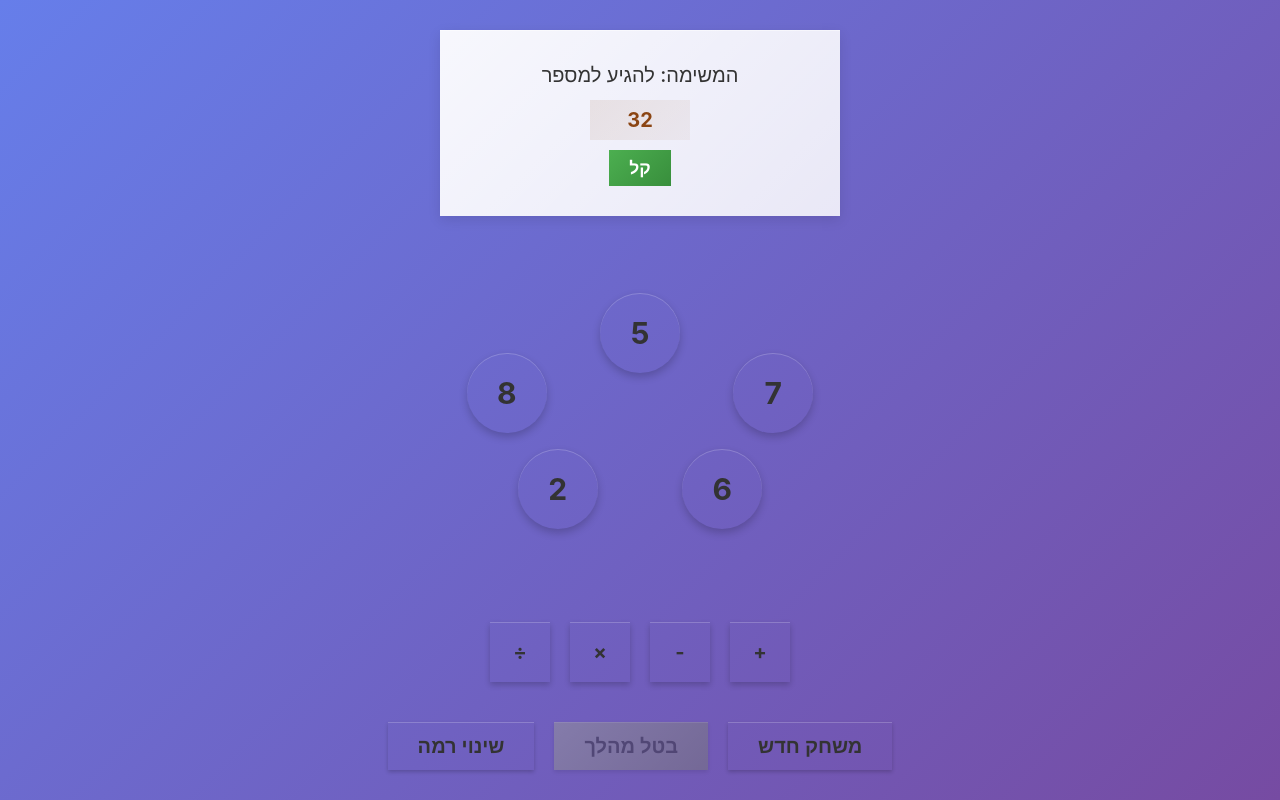
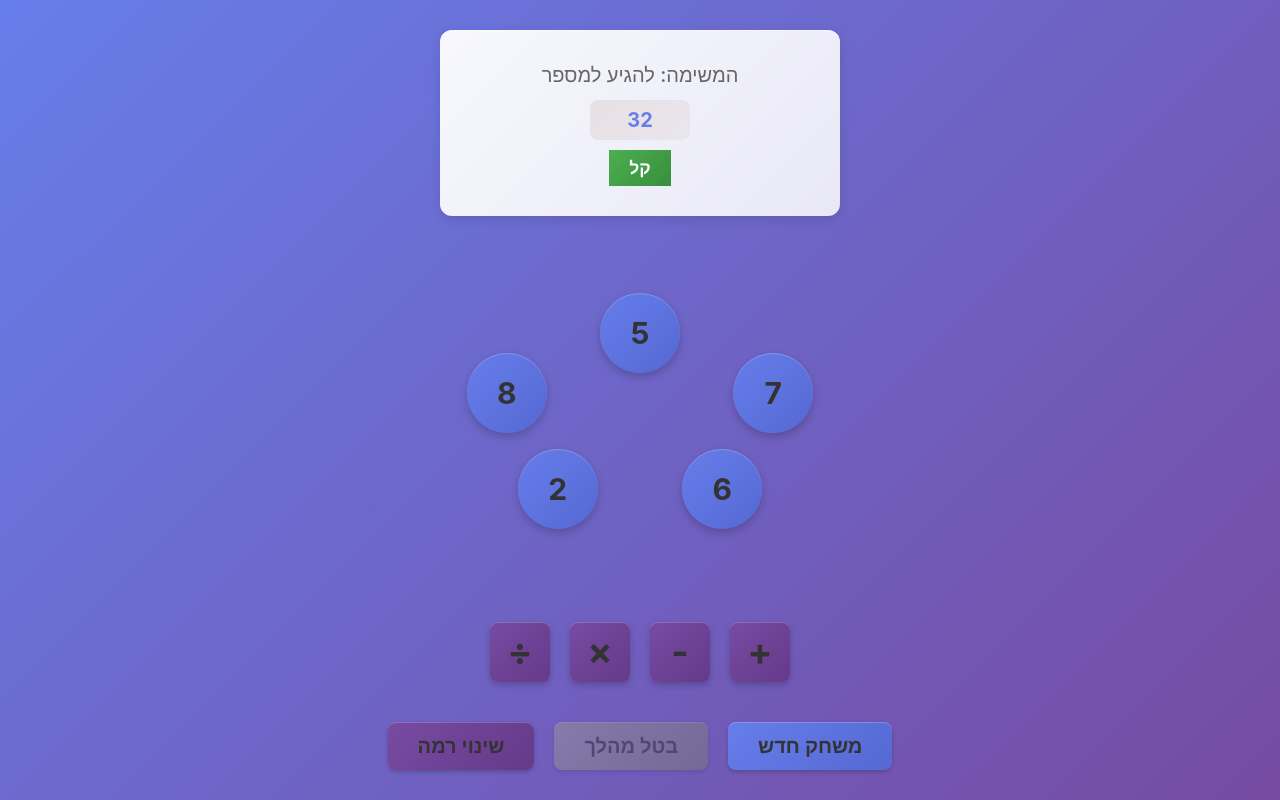
Before and after one commit to zmbq/ptorzot, a Svelte app in the folder PWA/: page / in a window 1280 px wide. Built offline with nearby package versions, Linux system fonts and the light colour scheme.

Commit message:
Fix colors/focus/hover issues

```diff
--- a/PWA/src/components/HistoryDisplay.svelte
+++ b/PWA/src/components/HistoryDisplay.svelte
@@ -21,7 +21,11 @@
     const num1 = getPrintedNumber(play.numbersPre[play.first]);
     const num2 = getPrintedNumber(play.numbersPre[play.second]);
     const op = getOpString(play.op);
-    const result = getPrintedNumber(play.numbersPost[play.first]);
+
+    // The result is at index 'first' in numbersPost, BUT if second < first,
+    // then after removing second, the first index shifts down by 1
+    const resultIndex = play.second < play.first ? play.first - 1 : play.first;
+    const result = getPrintedNumber(play.numbersPost[resultIndex]);
 
     return `${num1} ${op} ${num2} = ${result}`;
   }
--- a/PWA/src/components/NumberButton.svelte
+++ b/PWA/src/components/NumberButton.svelte
@@ -84,14 +84,14 @@
     justify-content: center;
   }
 
-  .number-button:hover:not(:disabled) {
+  .number-button:hover:not(:disabled):not(.selected) {
     transform: translateY(-2px);
     box-shadow:
       0 6px 12px rgba(0, 0, 0, 0.3),
       inset 0 1px 0 rgba(255, 255, 255, 0.3);
   }
 
-  .number-button:active:not(:disabled) {
+  .number-button:active:not(:disabled):not(.selected) {
     transform: translateY(0);
     box-shadow:
       0 2px 4px rgba(0, 0, 0, 0.2),
@@ -110,6 +110,23 @@
       0 0 0 3px rgba(255, 215, 0, 0.5),
       0 4px 8px rgba(0, 0, 0, 0.2),
       inset 0 1px 0 rgba(255, 255, 255, 0.2);
+    transform: scale(1.05);
+  }
+
+  /* Keep yellow border even when hovering over selected button */
+  .number-button.selected:hover:not(:disabled) {
+    box-shadow:
+      0 0 0 3px rgba(255, 215, 0, 0.5),
+      0 6px 12px rgba(0, 0, 0, 0.3),
+      inset 0 1px 0 rgba(255, 255, 255, 0.3);
+    transform: scale(1.05) translateY(-2px);
+  }
+
+  .number-button.selected:active:not(:disabled) {
+    box-shadow:
+      0 0 0 3px rgba(255, 215, 0, 0.5),
+      0 2px 4px rgba(0, 0, 0, 0.2),
+      inset 0 1px 0 rgba(255, 255, 255, 0.1);
     transform: scale(1.05);
   }
 
--- a/PWA/src/components/OperationButton.svelte
+++ b/PWA/src/components/OperationButton.svelte
@@ -85,14 +85,14 @@
     justify-content: center;
   }
 
-  .operation-button:hover:not(:disabled) {
+  .operation-button:hover:not(:disabled):not(.selected) {
     transform: translateY(-2px);
     box-shadow:
       0 5px 10px rgba(0, 0, 0, 0.3),
       inset 0 1px 0 rgba(255, 255, 255, 0.3);
   }
 
-  .operation-button:active:not(:disabled) {
+  .operation-button:active:not(:disabled):not(.selected) {
     transform: translateY(0);
     box-shadow:
       0 2px 4px rgba(0, 0, 0, 0.2),
@@ -111,6 +111,23 @@
       0 0 0 3px rgba(255, 215, 0, 0.5),
       0 3px 6px rgba(0, 0, 0, 0.2),
       inset 0 1px 0 rgba(255, 255, 255, 0.2);
+    transform: scale(1.05);
+  }
+
+  /* Keep yellow border even when hovering over selected button */
+  .operation-button.selected:hover:not(:disabled) {
+    box-shadow:
+      0 0 0 3px rgba(255, 215, 0, 0.5),
+      0 5px 10px rgba(0, 0, 0, 0.3),
+      inset 0 1px 0 rgba(255, 255, 255, 0.3);
+    transform: scale(1.05) translateY(-2px);
+  }
+
+  .operation-button.selected:active:not(:disabled) {
+    box-shadow:
+      0 0 0 3px rgba(255, 215, 0, 0.5),
+      0 2px 4px rgba(0, 0, 0, 0.2),
+      inset 0 1px 0 rgba(255, 255, 255, 0.1);
     transform: scale(1.05);
   }
 
--- a/PWA/src/components/ResultModal.svelte
+++ b/PWA/src/components/ResultModal.svelte
@@ -41,15 +41,17 @@
   /** Handle new game */
   function handleNewGame() {
     vibratePattern('button', $settingsStore.vibrationEnabled);
-    onnewgame?.();
-    show = false;
+    if (onnewgame) {
+      onnewgame();
+    }
   }
 
   /** Handle try again */
   function handleTryAgain() {
     vibratePattern('button', $settingsStore.vibrationEnabled);
-    ontryagain?.();
-    show = false;
+    if (ontryagain) {
+      ontryagain();
+    }
   }
 
   /** Handle backdrop click */
@@ -98,10 +100,10 @@
           onclick={handleNewGame}
           type="button"
         >
-          {t('newgame')}
+          משחק חדש
         </button>
 
-        {#if !correct}
+        {#if !correct && ontryagain}
           <button
             class="action-button secondary"
             onclick={handleTryAgain}
@@ -286,6 +288,7 @@
     flex-direction: column;
     gap: var(--spacing-md);
     width: 100%;
+    margin-top: var(--spacing-md);
   }
 
   .action-button {
--- a/PWA/src/routes/GameView.svelte
+++ b/PWA/src/routes/GameView.svelte
@@ -74,12 +74,14 @@
       // Execute the play with INDICES (not values!)
       gameStore.addPlay(idx1, idx2, op);
 
-      // Check if solved (after state has updated)
-      if ($isSolved) {
-        isCorrect = true;
-        resultValue = $currentNumbers[0];
-        showResultModal = true;
-      }
+      // Use setTimeout to check if solved after state has fully updated
+      setTimeout(() => {
+        if ($isSolved) {
+          isCorrect = true;
+          resultValue = $currentNumbers[0];
+          showResultModal = true;
+        }
+      }, 0);
     }
   }
 
--- a/PWA/src/styles/global.css
+++ b/PWA/src/styles/global.css
@@ -9,10 +9,19 @@
   /* Colors */
   --color-bg: #f5f5dc;
   --color-text: #333;
-  --color-primary: #8B4513;
+  --color-text-secondary: #666;
+  --color-text-primary: #1a1a1a;
+  --color-primary: #667eea;
+  --color-primary-dark: #5568d3;
+  --color-secondary: #764ba2;
+  --color-secondary-dark: #653a8a;
   --color-easy: #4CAF50;
   --color-medium: #FFC107;
   --color-hard: #F44336;
+
+  /* Typography */
+  --font-family: -apple-system, BlinkMacSystemFont, 'Segoe UI', 'Roboto', 'Oxygen',
+    'Ubuntu', 'Cantarell', 'Fira Sans', 'Droid Sans', 'Helvetica Neue', sans-serif;
 
   /* Spacing */
   --spacing-xs: 0.25rem;
@@ -20,8 +29,13 @@
   --spacing-md: 1rem;
   --spacing-lg: 1.5rem;
   --spacing-xl: 2rem;
+  --spacing-xxl: 3rem;
 
   /* Border Radius */
+  --border-radius-sm: 4px;
+  --border-radius-md: 8px;
+  --border-radius-lg: 12px;
+  --border-radius-xl: 16px;
   --radius-sm: 4px;
   --radius-md: 8px;
   --radius-lg: 12px;
@@ -38,10 +52,13 @@
   --transition-slow: 350ms ease;
 
   /* Font Sizes */
+  --font-size-xs: 0.75rem;
   --font-size-sm: 0.875rem;
   --font-size-base: 1rem;
+  --font-size-md: 1rem;
   --font-size-lg: 1.125rem;
   --font-size-xl: 1.5rem;
+  --font-size-xxl: 1.875rem;
   --font-size-2xl: 2rem;
   --font-size-3xl: 3rem;
 
```
